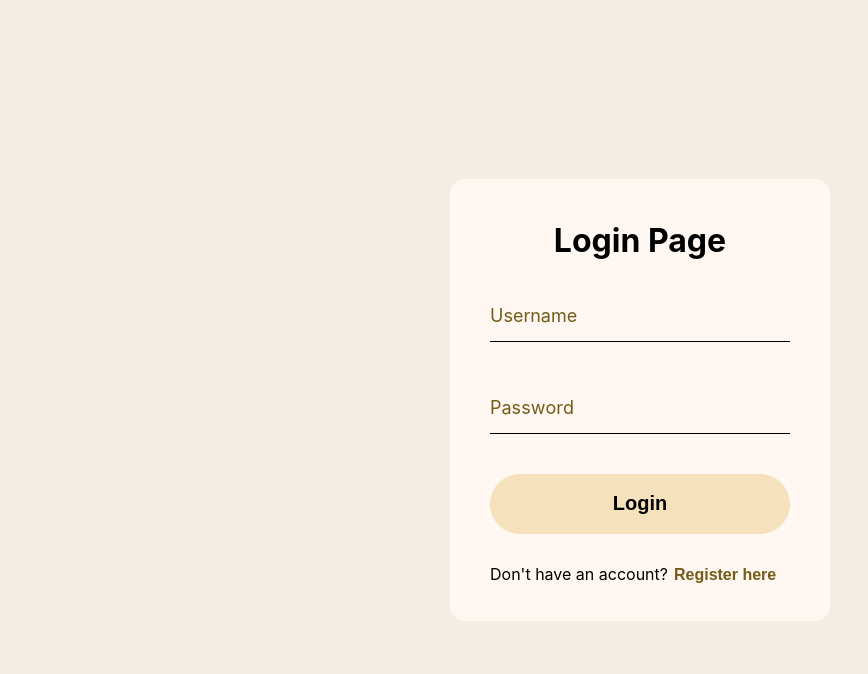
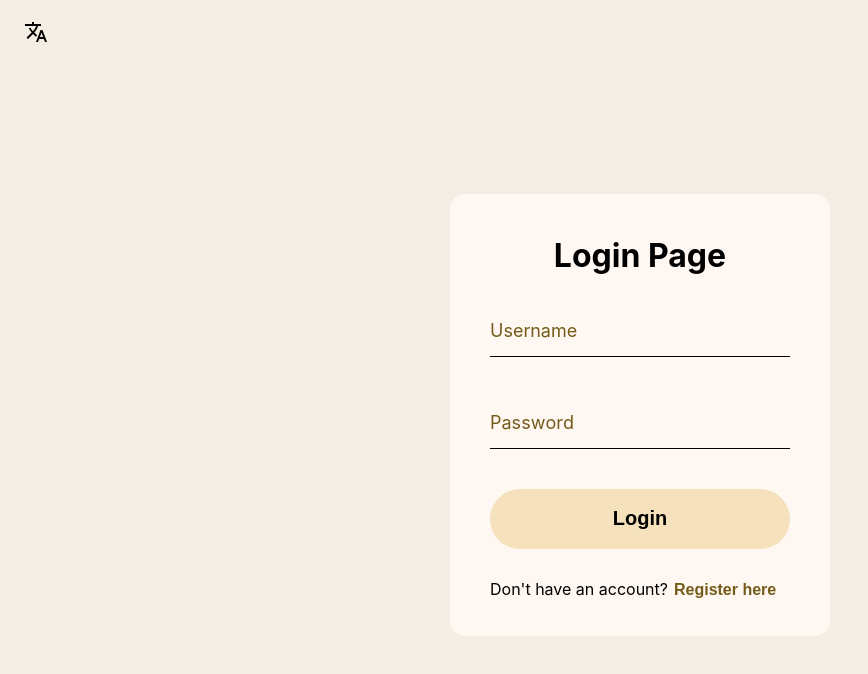
Before and after one commit to AshGreyG/Facesun-Frontend, a React (Create React App) app in the folder frontend/: page /login in a window 1280 px wide. Shown: the top 674 px of the page, without its empty margins (0-868 px from the left). Built offline with nearby package versions, Linux system fonts and the light colour scheme; the HTML template or start-up script is replaced by a standard one.

Commit message:
fix : move i18n.js beside the index.js

```diff
--- a/frontend/package.json
+++ b/frontend/package.json
@@ -3,6 +3,8 @@
   "version": "0.1.0",
   "private": true,
   "dependencies": {
+    "@mdi/js": "^7.4.47",
+    "@mdi/react": "^1.6.1",
     "@types/react": "^19.0.7",
     "@types/react-dom": "^19.0.3",
     "cra-template": "1.2.0",
--- /dev/null
+++ b/frontend/src/components/SwitchLanguageBar.css
@@ -0,0 +1,36 @@
+@import url(../utility/global.css);
+
+.switch-language-bar {
+  padding: var(--switch-language-bar-padding-top-bottom)
+           var(--switch-language-bar-padding-left-right);
+  position: fixed;
+  top: 0;
+  width: var(--switch-language-bar-width);
+  height: var(--switch-language-bar-height);
+  box-sizing: border-box;
+  justify-content: center;
+  align-items: right;
+  display: block;
+}
+
+.switch-button {
+  right: 0;
+  position: relative;
+  height: 40px;
+  width: 40px;
+  background-color: transparent;
+  border: none;
+  border-radius: 20px;
+  font-size: 18px;
+  font-weight: bolder;
+  cursor: pointer;
+  align-items: center;
+  justify-content: center;
+  display: flex;
+  flex-direction: column;
+  transition: background-color 0.15s ease-in;
+}
+
+.switch-button:hover {
+  background-color: var(--_hover-icon-color);
+}
--- /dev/null
+++ b/frontend/src/components/SwitchLanguageBar.tsx
@@ -0,0 +1,33 @@
+import React from "react";
+import Icon from "@mdi/react"
+import { mdiTranslate } from "@mdi/js"
+import { useTranslation } from "react-i18next";
+
+import "./SwitchLanguageBar.css"
+
+function SwitchLanguageBar() {
+  const { t, i18n } = useTranslation();
+  const handleSwitchLanguage = () => {
+    if (i18n.language === "en") {
+      i18n.changeLanguage("zh");
+    } else {
+      i18n.changeLanguage("en");
+    }
+  };
+
+  return (
+    <div className="switch-language-bar">
+      <button
+        className="switch-button"
+        onClick={handleSwitchLanguage}
+      >
+        <Icon
+          path={mdiTranslate}
+          size={1}
+        />
+      </button>
+    </div>
+  )
+}
+
+export default SwitchLanguageBar;
--- a/frontend/src/i18n/i18n.tsx
+++ b/frontend/src/i18n.js
@@ -1,4 +1,5 @@
-import i18next from "i18next";
+import i18n from "i18next";
+import { initReactI18next } from "react-i18next";
 
 const languageResources = {
   en: {
@@ -11,7 +12,7 @@ const languageResources = {
       "loginPassword": "Password",
       "loginButtonContent": "Login",
       "noAccountInfo": "Don't have an account?",
-      "registerButtonContent": "Register here"
+      "registerButtonContent": "Register here",
     }
   },
   zh: {
@@ -24,12 +25,12 @@ const languageResources = {
       "loginPassword": "密码",
       "loginButtonContent": "登录",
       "noAccountInfo": "还没有账号？",
-      "registerButtonContent": "在这里注册"
+      "registerButtonContent": "在这里注册",
     }
   }
 };
 
-i18next.init({
+i18n.use(initReactI18next).init({
   lng: "en",
   interpolation: {
     escapeValue: false
@@ -37,4 +38,4 @@ i18next.init({
   resources: languageResources
 });
 
-export default i18next;
+export default i18n;
--- a/frontend/src/index.js
+++ b/frontend/src/index.js
@@ -3,6 +3,8 @@ import ReactDOM from 'react-dom/client';
 import './index.css';
 import App from './App.tsx';
 import reportWebVitals from './reportWebVitals';
+
+import "./i18n.js"
 
 const root = ReactDOM.createRoot(document.getElementById('root'));
 root.render(
--- a/frontend/src/page/LoginPage.css
+++ b/frontend/src/page/LoginPage.css
@@ -1,10 +1,11 @@
-@import "../utility/global.css";
+@import url(../utility/global.css);
 
-body {
+.login-page {
   background-color: var(--main-background-color);
   color: var(--font-color);
   display: flex;
   height: 100vh;
+  width: 100vw;
   flex-direction: column;
   justify-content: center;
   align-items: center;
@@ -13,6 +14,7 @@ body {
 }
 
 .container {
+  margin-top: 30px;
   background-color: var(--container-background-color);
   padding: 20px 40px;
   border-radius: var(--panel-border-radius);
@@ -54,7 +56,7 @@ body {
 }
 
 .container #login-btn:hover {
-  background-color: var(--_focus-button-color);
+  background-color: var(--_hover-button-color);
   box-shadow: 2px 2px 2px var(--shadow-opacity-color);
 }
 
--- a/frontend/src/page/LoginPage.tsx
+++ b/frontend/src/page/LoginPage.tsx
@@ -1,56 +1,80 @@
 import React, { useState } from "react";
 import { useNavigate } from "react-router-dom";
+import { useTranslation } from "react-i18next";
 
 import "./LoginPage.css";
-import i18next from "../i18n/i18n.tsx";
 import AnimatedLabel from "../components/AnimatedLabel.tsx";
+import SwitchLanguageBar from "../components/SwitchLanguageBar.tsx";
 
 function LoginPage() {
+  const { t } = useTranslation();
   const [username, setUsername] = useState("");
   const [password, setPassword] = useState("");
 
   const navigate = useNavigate();
 
-  const handleLogin = () => {
+  const handleUsernameInput = (event) => setUsername(event.target.value);
+  const handlePasswordInput = (event) => setPassword(event.target.value);
+
+  const handleLogin = (event) => {
+
+    // TODO: Need post to backend to check the username and password
+
     if (username === "admin" && password === "test") {
-      navigate("/login");
+      // navigate("/login");
+      alert("Login Success")
     } else {
       alert("Login Failed");
     }
   };
 
-  const handleRegister = () => {
-    navigate("/");
+  const handleRegister = (event) => {
+    // navigate("/");
+    alert("You clicked register.")
   };
 
   return (
+    <div className="login-page">
+      <SwitchLanguageBar />
       <div className="container">
-      <h1>{i18next.t("loginPage")}</h1>
-      <form>
+        <h1>{t("loginPage")}</h1>
+        <form onSubmit={(event) => event.preventDefault()}>
           <div className="form-control">
-          <input type="text" required />
-          <AnimatedLabel content={i18next.t("loginUsername")}></AnimatedLabel>
+            <input
+              type="text"
+              required
+              onChange={handleUsernameInput}
+            />
+            <AnimatedLabel content={t("loginUsername")}></AnimatedLabel>
           </div>
 
           <div className="form-control">
-          <input type="password" required />
-          <AnimatedLabel content={i18next.t("loginPassword")}></AnimatedLabel>
+            <input
+              type="password"
+              required
+              onChange={handlePasswordInput}
+            />
+            <AnimatedLabel content={t("loginPassword")}></AnimatedLabel>
           </div>
 
-        <button id="login-btn">
-          <strong>{i18next.t("loginButtonContent")}</strong>
+          <button
+            id="login-btn"
+            onClick={handleLogin}
+          >
+            <strong>{t("loginButtonContent")}</strong>
           </button>
 
           <p className="text">
-          {i18next.t("noAccountInfo")}
+            {t("noAccountInfo")}
             <button
               onClick={handleRegister}
               id="register-btn"
             >
-            {i18next.t("registerButtonContent")}
+              {t("registerButtonContent")}
             </button>
           </p>
         </form>
+      </div>
     </div>
   );
 }
--- a/frontend/src/utility/global.css
+++ b/frontend/src/utility/global.css
@@ -7,11 +7,19 @@
   --link-color: #745b19;
   --font-color: #000;
   --button-color: #f5e1bb;
-  --_focus-button-color: #d5c099;
+  --_hover-button-color: #d5c099;
+  --_hover-icon-color: rgba(0, 0, 0, 0.1);
   --shadow-opacity-color: rgba(0, 0, 0, 0.2);
 
   /* border-radius */
 
   --panel-border-radius: 15px;
   --big-button-height: 60px;
+
+  /* size */
+
+  --switch-language-bar-padding-top-bottom: 12px;
+  --switch-language-bar-padding-left-right: 16px;
+  --switch-language-bar-height: 60px;
+  --switch-language-bar-width: 100%;
 }
```
Also changed, not shown: 1 other file (tests, documents, lock files or other folders). Lines whose indentation alone changed are shown as unchanged.
